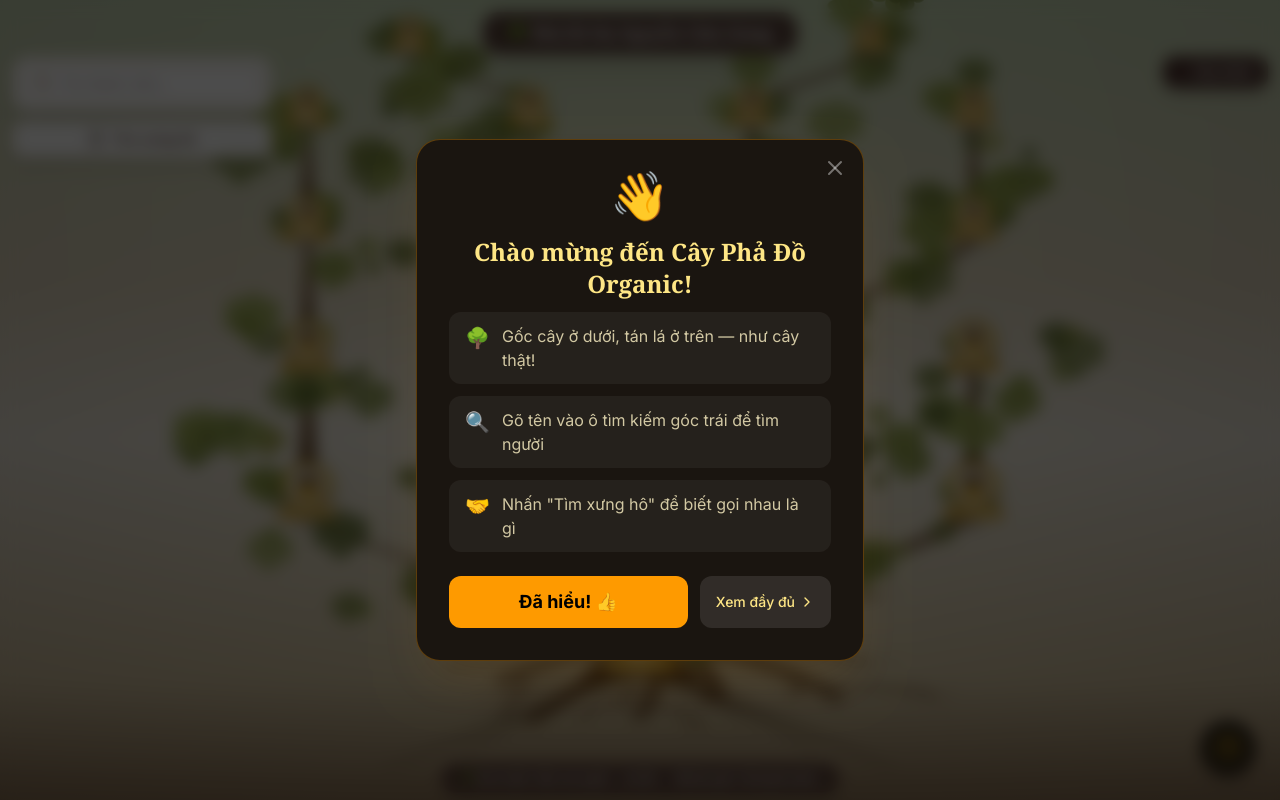
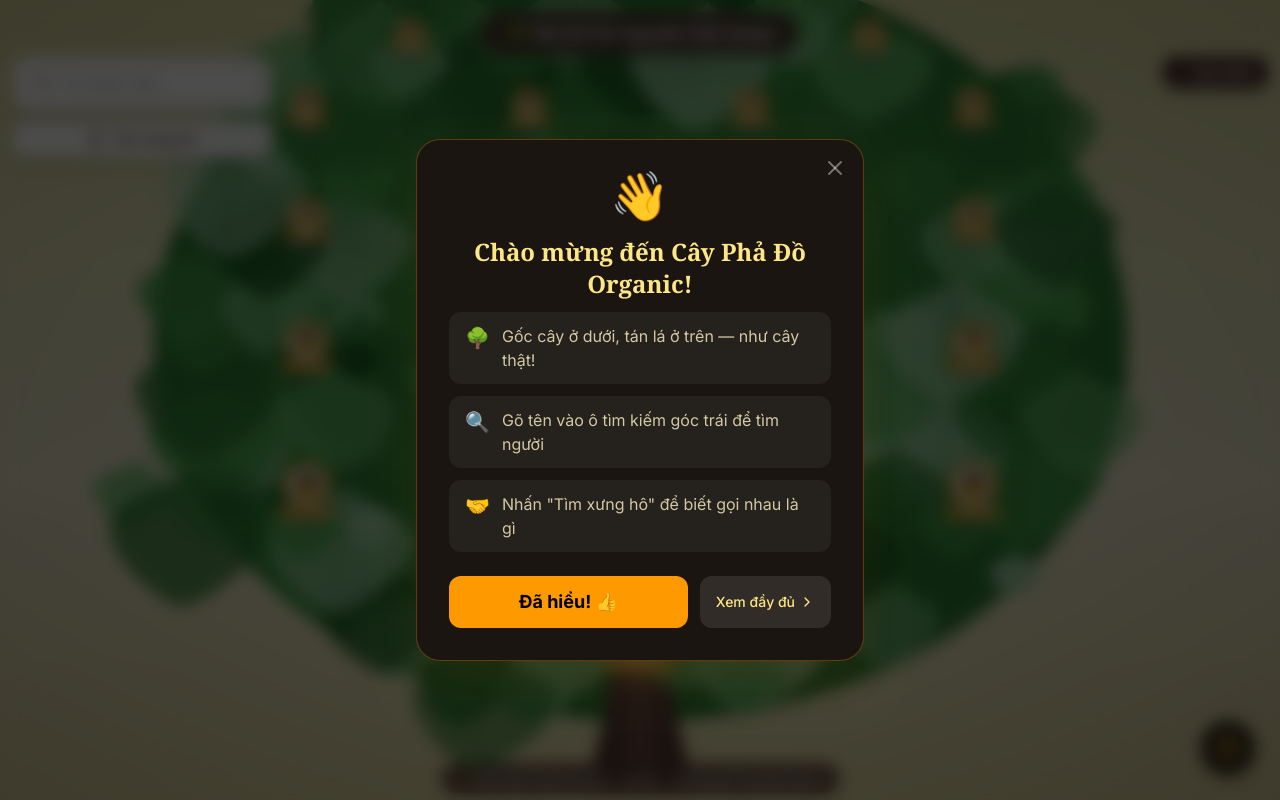
Before and after one commit to ngkienmkqn/phado, a Next.js app: page /tree-organic in a window 1280 px wide. Built offline with nearby package versions, Linux system fonts and the light colour scheme.

Commit message:
feat: green canopy tree matching reference image - large green blob, bright leaves, simple trunk, yellow bg

```diff
--- a/src/components/OrganicTreeCanvas.tsx
+++ b/src/components/OrganicTreeCanvas.tsx
@@ -465,68 +465,50 @@ export default function OrganicTreeCanvas({ data }: { data: FamilyData }) {
         return { rootX: rootNode?.x ?? 50, rootY: rootNode?.y ?? 80, topY };
     }, [treeNodes]);
 
-    // Leaf seeds — positioned at branch tips and twig endpoints
+    // Decorative leaves — big bright green leaves filling the canopy
     const leafSeeds = useMemo(() => {
         const seeds: { x: number; y: number; scale: number; rotate: number; delay: number; color: string }[] = [];
-        const colors = ['#7a8a3a', '#8b9a40', '#6b7a30', '#9aaa50', '#5a6a28', '#a4a44a', '#768338', '#8c9c42'];
+        const colors = ['#4CAF50', '#388E3C', '#66BB6A', '#2E7D32', '#43A047', '#81C784', '#1B5E20', '#A5D6A7'];
+        const xs = treeNodes.map(n => n.x);
+        const ys = treeNodes.map(n => n.y);
+        const cxCenter = xs.length ? (Math.min(...xs) + Math.max(...xs)) / 2 : 50;
+        const cyCenter = ys.length ? (Math.min(...ys) + Math.max(...ys)) / 2 : 40;
+        const radiusX = xs.length ? (Math.max(...xs) - Math.min(...xs)) / 2 + 10 : 30;
+        const radiusY = ys.length ? (Math.max(...ys) - Math.min(...ys)) / 2 + 8 : 25;
 
+        // Leaves around each node
         treeNodes.forEach((node, ni) => {
-            if (node.layer < 1 || !node.parentNode) return;
-
-            const px = node.parentNode.x;
-            const py = node.parentNode.y;
-            const cx = node.x;
-            const cy = node.y;
-            const dx = cx - px;
-            const dy = cy - py;
-            const twigCount = node.layer <= 1 ? 3 : node.layer <= 2 ? 4 : 2;
-
-            // Leaves at each twig endpoint
-            for (let t = 0; t < twigCount; t++) {
-                const along = 0.3 + (t / twigCount) * 0.5;
-                const mx = px + dx * along;
-                const my = py + dy * along;
-                const angle = ((ni * 37 + t * 73) % 120) - 60;
-                const len = 3 + ((ni + t) % 4) * 1.5;
-                const rad = (angle * Math.PI) / 180;
-                const dir = dx > 0 ? 1 : dx < 0 ? -1 : ((t % 2) * 2 - 1);
-                const tipX = mx + Math.cos(rad) * len * dir;
-                const tipY = my + Math.sin(rad) * len - 2;
-
-                // Cluster of 3-5 leaves at this twig tip
-                const clusterSize = 3 + ((ni + t) % 3);
-                for (let l = 0; l < clusterSize; l++) {
-                    seeds.push({
-                        x: tipX + ((l * 7 + ni) % 5 - 2) * 0.8,
-                        y: tipY + ((l * 3 + t) % 4 - 2) * 0.6,
-                        scale: 0.5 + ((ni + t + l) % 5) * 0.3,
-                        rotate: ((ni * 37 + t * 73 + l * 47) % 360),
-                        delay: ((ni * 5 + t * 3 + l) % 10) * 0.3,
-                        color: colors[((ni + t + l) * 3) % colors.length],
-                    });
-                }
-            }
-
-            // Also add leaves directly at the node position (branch endpoint)
-            const endLeaves = node.layer >= 3 ? 5 : 3;
-            for (let l = 0; l < endLeaves; l++) {
+            const count = node.layer <= 1 ? 10 : node.layer <= 2 ? 8 : 5;
+            for (let i = 0; i < count; i++) {
                 seeds.push({
-                    x: cx + ((l * 11 + ni) % 7 - 3) * 0.7,
-                    y: cy - 2 + ((l * 5 + ni) % 5 - 2) * 0.5,
-                    scale: 0.6 + ((ni + l) % 4) * 0.25,
-                    rotate: ((ni * 23 + l * 67) % 360),
-                    delay: ((ni * 7 + l * 4) % 10) * 0.3,
-                    color: colors[((ni + l) * 5) % colors.length],
+                    x: node.x + ((ni * 13 + i * 19) % 18 - 9),
+                    y: node.y + ((ni * 7 + i * 11) % 14 - 7),
+                    scale: 1.2 + ((ni + i) % 5) * 0.6,
+                    rotate: ((ni * 37 + i * 73) % 360),
+                    delay: ((ni * 5 + i * 3) % 10) * 0.3,
+                    color: colors[((ni + i) * 3) % colors.length],
                 });
             }
         });
 
+        // Edge leaves to form canopy perimeter
+        for (let i = 0; i < 40; i++) {
+            const angle = (i / 40) * Math.PI * 2;
+            seeds.push({
+                x: cxCenter + Math.cos(angle) * radiusX * (0.75 + (i % 3) * 0.1),
+                y: cyCenter + Math.sin(angle) * radiusY * (0.75 + (i % 3) * 0.1),
+                scale: 1.8 + (i % 4) * 0.5,
+                rotate: ((i * 47) % 360),
+                delay: (i % 8) * 0.4,
+                color: colors[i % colors.length],
+            });
+        }
         return seeds;
     }, [treeNodes]);
 
     return (
         <div
-            className="w-full h-full relative overflow-hidden bg-[#f5f0e1]"
+            className="w-full h-full relative overflow-hidden bg-[#f5f0d0]"
             onMouseDown={handleMouseDown}
             onMouseMove={handleMouseMove}
             onMouseUp={handleMouseUp}
@@ -551,7 +533,7 @@ export default function OrganicTreeCanvas({ data }: { data: FamilyData }) {
 
             {/* Sky / ground gradient background */}
             <div className="absolute inset-0" style={{
-                background: 'linear-gradient(to bottom, #d4e8c2 0%, #e8dfc4 35%, #f5f0e1 55%, #d4c4a0 85%, #8b7355 100%)',
+                background: 'linear-gradient(to bottom, #e8e8a8 0%, #f0f0c0 30%, #f5f0d0 60%, #e0d8a0 100%)',
             }} />
 
             {/* Soft vignette */}
@@ -565,105 +547,80 @@ export default function OrganicTreeCanvas({ data }: { data: FamilyData }) {
                 transformOrigin: 'center center',
             }}>
 
-                {/* ARTISTIC TREE SVG — matching tree_bg.png style */}
+                {/* GREEN CANOPY TREE — matching family tree chart reference */}
                 <svg className="absolute inset-0 w-full h-full" viewBox="0 0 100 100" preserveAspectRatio="none" style={{ zIndex: 5 }}>
                     <defs>
                         <linearGradient id="trunkGrad" x1="0" y1="0" x2="1" y2="0">
-                            <stop offset="0%" stopColor="#3a2510" />
-                            <stop offset="20%" stopColor="#5d3a1a" />
-                            <stop offset="50%" stopColor="#7a5a3c" />
-                            <stop offset="80%" stopColor="#5d3a1a" />
-                            <stop offset="100%" stopColor="#3a2510" />
+                            <stop offset="0%" stopColor="#3E2723" />
+                            <stop offset="30%" stopColor="#5D4037" />
+                            <stop offset="50%" stopColor="#6D4C41" />
+                            <stop offset="70%" stopColor="#5D4037" />
+                            <stop offset="100%" stopColor="#3E2723" />
                         </linearGradient>
-                        <linearGradient id="rootGrad" x1="0" y1="0" x2="0" y2="1">
-                            <stop offset="0%" stopColor="#5d3a1a" />
-                            <stop offset="100%" stopColor="#3d2510" />
-                        </linearGradient>
-                        <symbol id="oakLeaf" viewBox="0 0 24 30" overflow="visible">
-                            <path d="M12 0 C10 3, 5 4, 2 7 C0 10, 1 13, 4 14 C1 15, 0 18, 2 21 C4 24, 7 24, 8 22 C7 25, 8 28, 10 30 C11 30, 13 30, 14 30 C16 28, 17 25, 16 22 C17 24, 20 24, 22 21 C24 18, 23 15, 20 14 C23 13, 24 10, 22 7 C19 4, 14 3, 12 0Z" />
-                            <path d="M12 4 Q11 12, 12 28" fill="none" stroke="#5a6a28" strokeWidth="0.4" opacity="0.25" />
-                            <path d="M12 10 Q8 8, 5 9 M12 10 Q16 8, 19 9 M12 17 Q8 15, 4 16 M12 17 Q16 15, 20 16" fill="none" stroke="#5a6a28" strokeWidth="0.3" opacity="0.15" />
+                        {/* Leaf shape — pointed oval with lobes */}
+                        <symbol id="greenLeaf" viewBox="0 0 30 40" overflow="visible">
+                            <path d="M15 0 C12 5, 3 8, 1 15 C0 20, 3 28, 8 34 C11 38, 14 40, 15 40 C16 40, 19 38, 22 34 C27 28, 30 20, 29 15 C27 8, 18 5, 15 0Z" />
+                            <path d="M15 5 Q14 20, 15 38" fill="none" stroke="#1B5E20" strokeWidth="0.5" opacity="0.3" />
+                            <path d="M15 14 Q10 11, 5 13" fill="none" stroke="#1B5E20" strokeWidth="0.3" opacity="0.2" />
+                            <path d="M15 14 Q20 11, 25 13" fill="none" stroke="#1B5E20" strokeWidth="0.3" opacity="0.2" />
+                            <path d="M15 24 Q9 21, 4 23" fill="none" stroke="#1B5E20" strokeWidth="0.3" opacity="0.2" />
+                            <path d="M15 24 Q21 21, 26 23" fill="none" stroke="#1B5E20" strokeWidth="0.3" opacity="0.2" />
                         </symbol>
                     </defs>
 
-                    {/* ═══ ROOTS ═══ */}
+                    {/* ═══ GREEN CANOPY BLOB ═══ Large dark green ellipse behind all nodes */}
                     {(() => {
-                        const tx = treeBounds.rootX, ry = treeBounds.rootY;
-                        return [
-                            [-20, 16, 2.8], [-14, 14, 2.2], [-8, 10, 1.8], [-4, 8, 1.4],
-                            [4, 8, 1.4], [8, 10, 1.8], [14, 14, 2.2], [20, 16, 2.8],
-                        ].map(([dx, dy, w], i) => (
-                            <path key={`root-${i}`}
-                                d={`M ${tx - w * 0.3} ${ry + 3} Q ${tx + dx * 0.4} ${ry + dy * 0.5}, ${tx + dx} ${ry + dy} Q ${tx + dx * 0.4 + w * 0.2} ${ry + dy * 0.5}, ${tx + w * 0.3} ${ry + 3} Z`}
-                                fill="url(#rootGrad)" opacity={0.7} stroke="#3a2510" strokeWidth="0.1" />
-                        ));
-                    })()}
-
-                    {/* ═══ TWISTED TRUNK ═══ */}
-                    {(() => {
-                        const tx = treeBounds.rootX, by = treeBounds.rootY + 5, ty = treeBounds.rootY;
-                        const bw = 10, tw = 5, mid = (by + ty) / 2 + (by - ty) * 0.15;
+                        const xs = treeNodes.map(n => n.x);
+                        const ys = treeNodes.map(n => n.y);
+                        const cx = xs.length ? (Math.min(...xs) + Math.max(...xs)) / 2 : 50;
+                        const cy = ys.length ? (Math.min(...ys) + Math.max(...ys)) / 2 : 40;
+                        const rx = xs.length ? (Math.max(...xs) - Math.min(...xs)) / 2 + 12 : 35;
+                        const ry = ys.length ? (Math.max(...ys) - Math.min(...ys)) / 2 + 10 : 30;
                         return (<>
-                            <path d={`M ${tx - bw / 2} ${by} C ${tx - bw / 2 + 0.5} ${mid + 2}, ${tx - 1} ${mid - 3}, ${tx - tw / 2 - 0.5} ${ty} L ${tx - 0.5} ${ty} C ${tx - 0.5} ${mid - 2}, ${tx - bw / 4} ${mid + 1}, ${tx - bw / 6} ${by} Z`} fill="#5d3a1a" stroke="#3a2510" strokeWidth="0.15" />
-                            <path d={`M ${tx + bw / 6} ${by} C ${tx + bw / 4} ${mid + 1}, ${tx + 0.5} ${mid - 2}, ${tx + 0.5} ${ty} L ${tx + tw / 2 + 0.5} ${ty} C ${tx + 1} ${mid - 3}, ${tx + bw / 2 - 0.5} ${mid + 2}, ${tx + bw / 2} ${by} Z`} fill="#5d3a1a" stroke="#3a2510" strokeWidth="0.15" />
-                            <path d={`M ${tx - bw / 6} ${by} C ${tx - bw / 8} ${mid + 1}, ${tx + 0.3} ${mid}, ${tx + 0.3} ${ty + 2} L ${tx - 0.3} ${ty + 2} C ${tx - 0.3} ${mid}, ${tx + bw / 8} ${mid + 1}, ${tx + bw / 6} ${by} Z`} fill="#6d4c2e" opacity="0.6" />
-                            {Array.from({ length: 14 }, (_, i) => { const t = (i + 1) / 15; const cy = by + (ty - by) * t; const w = bw - (bw - tw) * t; return <line key={`bark-${i}`} x1={tx - w / 2.2 + Math.sin(i * 0.7) * 0.3} y1={cy} x2={tx + w / 2.2 + Math.sin(i * 0.7) * 0.3} y2={cy + 0.15} stroke="#3a2510" strokeWidth={0.08 + (i % 3) * 0.03} opacity={0.2 + (i % 2) * 0.08} />; })}
-                            <ellipse cx={tx - 2} cy={mid + 1} rx="0.8" ry="0.5" fill="#3a2510" opacity="0.12" />
-                            <ellipse cx={tx + 1.5} cy={mid - 1} rx="0.6" ry="0.4" fill="#3a2510" opacity="0.1" />
+                            {/* Shadow */}
+                            <ellipse cx={cx + 0.5} cy={cy + 0.5} rx={rx} ry={ry} fill="#1B5E20" opacity="0.2" />
+                            {/* Main canopy */}
+                            <ellipse cx={cx} cy={cy} rx={rx} ry={ry} fill="#2E7D32" />
+                            {/* Lighter inner canopy */}
+                            <ellipse cx={cx} cy={cy - 2} rx={rx * 0.85} ry={ry * 0.8} fill="#388E3C" opacity="0.7" />
+                            {/* Highlight */}
+                            <ellipse cx={cx - rx * 0.15} cy={cy - ry * 0.2} rx={rx * 0.5} ry={ry * 0.4} fill="#43A047" opacity="0.4" />
                         </>);
                     })()}
 
-                    {/* ═══ DECORATIVE BRANCHES ═══ */}
+                    {/* ═══ SIMPLE THICK TRUNK ═══ */}
                     {(() => {
-                        const tx = treeBounds.rootX, ty = treeBounds.rootY;
-                        const els: React.ReactNode[] = [];
-                        let k = 0;
-                        [-140, -115, -90, -65, -40, 40, 65, 90, 115, 140].forEach((deg, pi) => {
-                            const rad = (deg * Math.PI) / 180;
-                            const len = 14 + (pi % 3) * 3;
-                            const ex = tx + Math.cos(rad) * len;
-                            const ey = ty + Math.sin(rad) * len * 0.55;
-                            const cx1 = (tx + ex) / 2 + Math.sin(rad) * 3;
-                            const cy1 = (ty + ey) / 2 - 2;
-                            const w = 1.6 - pi * 0.04;
-                            els.push(<path key={`p${k++}`} d={`M ${tx} ${ty} Q ${cx1} ${cy1}, ${ex} ${ey}`} fill="none" stroke="#5d3a1a" strokeWidth={w} strokeLinecap="round" opacity="0.65" />);
-                            for (let si = 0; si < 2 + (pi % 2); si++) {
-                                const t = 0.4 + si * 0.25;
-                                const sx = (1 - t) * (1 - t) * tx + 2 * (1 - t) * t * cx1 + t * t * ex;
-                                const sy = (1 - t) * (1 - t) * ty + 2 * (1 - t) * t * cy1 + t * t * ey;
-                                const sa = deg + ((si % 2 === 0) ? -35 : 35) + (pi * 7 % 20 - 10);
-                                const sr = (sa * Math.PI) / 180;
-                                const sl = 7 + (si + pi) % 3 * 2;
-                                const sex = sx + Math.cos(sr) * sl;
-                                const sey = sy + Math.sin(sr) * sl * 0.5;
-                                els.push(<path key={`s${k++}`} d={`M ${sx} ${sy} Q ${(sx + sex) / 2 + Math.sin(sr) * 1.5} ${(sy + sey) / 2 - 1}, ${sex} ${sey}`} fill="none" stroke="#6d4c2e" strokeWidth={w * 0.45} strokeLinecap="round" opacity="0.5" />);
-                                for (let ti = 0; ti < 2 + ((pi + si) % 2); ti++) {
-                                    const tt = 0.5 + ti * 0.2;
-                                    const tsx = sx + (sex - sx) * tt;
-                                    const tsy = sy + (sey - sy) * tt;
-                                    const ta = sa + ((ti % 2 === 0) ? -30 : 30);
-                                    const tr = (ta * Math.PI) / 180;
-                                    const tl = 3 + ((pi + si + ti) % 3);
-                                    els.push(<line key={`t${k++}`} x1={tsx} y1={tsy} x2={tsx + Math.cos(tr) * tl} y2={tsy + Math.sin(tr) * tl * 0.4} stroke="#7a5a3c" strokeWidth={w * 0.15} strokeLinecap="round" opacity="0.35" />);
-                                }
-                            }
-                        });
-                        return els;
+                        const tx = treeBounds.rootX;
+                        const topY = treeBounds.rootY;
+                        const bottomY = 98;
+                        const baseW = 8, topW = 4;
+                        return (<>
+                            {/* Trunk shadow */}
+                            <path d={`M ${tx - baseW / 2} ${bottomY} Q ${tx - topW / 2 - 0.5} ${(bottomY + topY) / 2}, ${tx - topW / 2} ${topY} L ${tx + topW / 2} ${topY} Q ${tx + topW / 2 + 0.5} ${(bottomY + topY) / 2}, ${tx + baseW / 2} ${bottomY} Z`} fill="#3E2723" opacity="0.3" transform="translate(0.3, 0.3)" />
+                            {/* Main trunk */}
+                            <path d={`M ${tx - baseW / 2} ${bottomY} Q ${tx - topW / 2 - 0.5} ${(bottomY + topY) / 2}, ${tx - topW / 2} ${topY} L ${tx + topW / 2} ${topY} Q ${tx + topW / 2 + 0.5} ${(bottomY + topY) / 2}, ${tx + baseW / 2} ${bottomY} Z`} fill="url(#trunkGrad)" />
+                        </>);
                     })()}
 
-                    {/* ═══ NODE BRANCHES ═══ */}
-                    {treeNodes.filter(n => n.parentNode).map((node, i) => (
-                        <BranchLine key={`branch-${i}`} x1={node.parentNode!.x} y1={node.parentNode!.y} x2={node.x} y2={node.y} layer={node.layer} />
+                    {/* ═══ BACK LEAVES ═══ Behind nodes */}
+                    {leafSeeds.slice(0, Math.floor(leafSeeds.length / 2)).map((leaf, i) => (
+                        <use key={`bl-${i}`} href="#greenLeaf"
+                            x={leaf.x - leaf.scale * 1.8} y={leaf.y - leaf.scale * 2.4}
+                            width={leaf.scale * 3.6} height={leaf.scale * 4.8}
+                            fill={leaf.color} opacity={0.75 + (i % 3) * 0.08}
+                            transform={`rotate(${leaf.rotate}, ${leaf.x}, ${leaf.y})`}
+                            style={{ animation: `leafSway ${3 + (i % 4) * 0.5}s ease-in-out ${leaf.delay}s infinite` }}
+                        />
                     ))}
 
-                    {/* ═══ OAK LEAVES ═══ */}
-                    {leafSeeds.map((leaf, i) => (
-                        <use key={`leaf-${i}`} href="#oakLeaf"
-                            x={leaf.x - leaf.scale * 1.5} y={leaf.y - leaf.scale * 1.8}
-                            width={leaf.scale * 3} height={leaf.scale * 3.6}
-                            fill={leaf.color} opacity={0.65 + (i % 3) * 0.1}
+                    {/* ═══ FRONT LEAVES ═══ On top of nodes for depth */}
+                    {leafSeeds.slice(Math.floor(leafSeeds.length / 2)).map((leaf, i) => (
+                        <use key={`fl-${i}`} href="#greenLeaf"
+                            x={leaf.x - leaf.scale * 1.8} y={leaf.y - leaf.scale * 2.4}
+                            width={leaf.scale * 3.6} height={leaf.scale * 4.8}
+                            fill={leaf.color} opacity={0.6 + (i % 3) * 0.08}
                             transform={`rotate(${leaf.rotate}, ${leaf.x}, ${leaf.y})`}
-                            style={{ animation: `leafSway ${2.5 + (i % 4) * 0.5}s ease-in-out ${leaf.delay}s infinite` }}
+                            style={{ animation: `leafSway ${3 + (i % 4) * 0.5}s ease-in-out ${leaf.delay}s infinite` }}
                         />
                     ))}
                 </svg>
```
